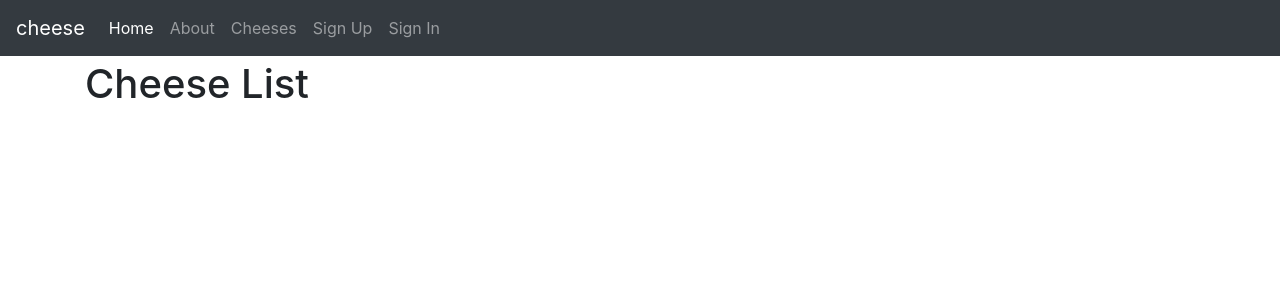
After one commit to happysonkar/cheese, a Django app: page /cheeses/ in a window 1280 px wide. The commit adds this page. Shown: the top 300 px of the page. Run offline with Django 3.2, Linux system fonts and the light colour scheme; data that the repository does not hold is empty; some libraries are stand-ins or nearby versions.

Commit message:
Implememnt cheese list page ,add navbar link

```diff
--- /dev/null
+++ b/cheese/cheeses/urls.py
@@ -0,0 +1,11 @@
+from django.urls import path
+from . import views
+
+app_name="cheeses"
+urlpatterns = [
+    path(
+        route="",
+        view=views.CheeseListView.as_view(),
+        name="list"
+    ),
+]
--- a/cheese/cheeses/views.py
+++ b/cheese/cheeses/views.py
@@ -1,3 +1,6 @@
 from django.shortcuts import render
+from django.views.generic import ListView,DetailView
+from .models import Cheese
 
-# Create your views here.
+class CheeseListView(ListView):
+    model=Cheese
--- a/cheese/templates/base.html
+++ b/cheese/templates/base.html
@@ -43,6 +43,9 @@
             </li>
             <li class="nav-item">
               <a class="nav-link" href="{% url 'about' %}">About</a>
+            </li>
+            <li class="nav-item">
+              <a class="nav-link" href="{% url 'cheeses:list' %}">Cheeses</a>
             </li>
             {% if request.user.is_authenticated %}
               <li class="nav-item">
--- /dev/null
+++ b/cheese/templates/cheeses/cheese_list.html
@@ -0,0 +1,10 @@
+{% extends "base.html" %}
+    {% block title %} Cheese Lists {% endblock title %}
+    {% block content %}
+        <h1>Cheese List</h1>
+        <ul>
+            {% for cheese in cheese_list %}
+                <li><a href="#TODO">{{cheese.name}}</a></li>
+            {% endfor %}
+        </ul>
+    {% endblock content %}
--- a/config/urls.py
+++ b/config/urls.py
@@ -6,6 +6,7 @@ from django.views.generic import TemplateView
 from django.views import defaults as default_views
 
 urlpatterns = [
+    path("cheeses/",include("cheese.cheeses.urls",namespace="cheeses")),
     path(
         "",
         TemplateView.as_view(template_name="pages/home.html"),
```
